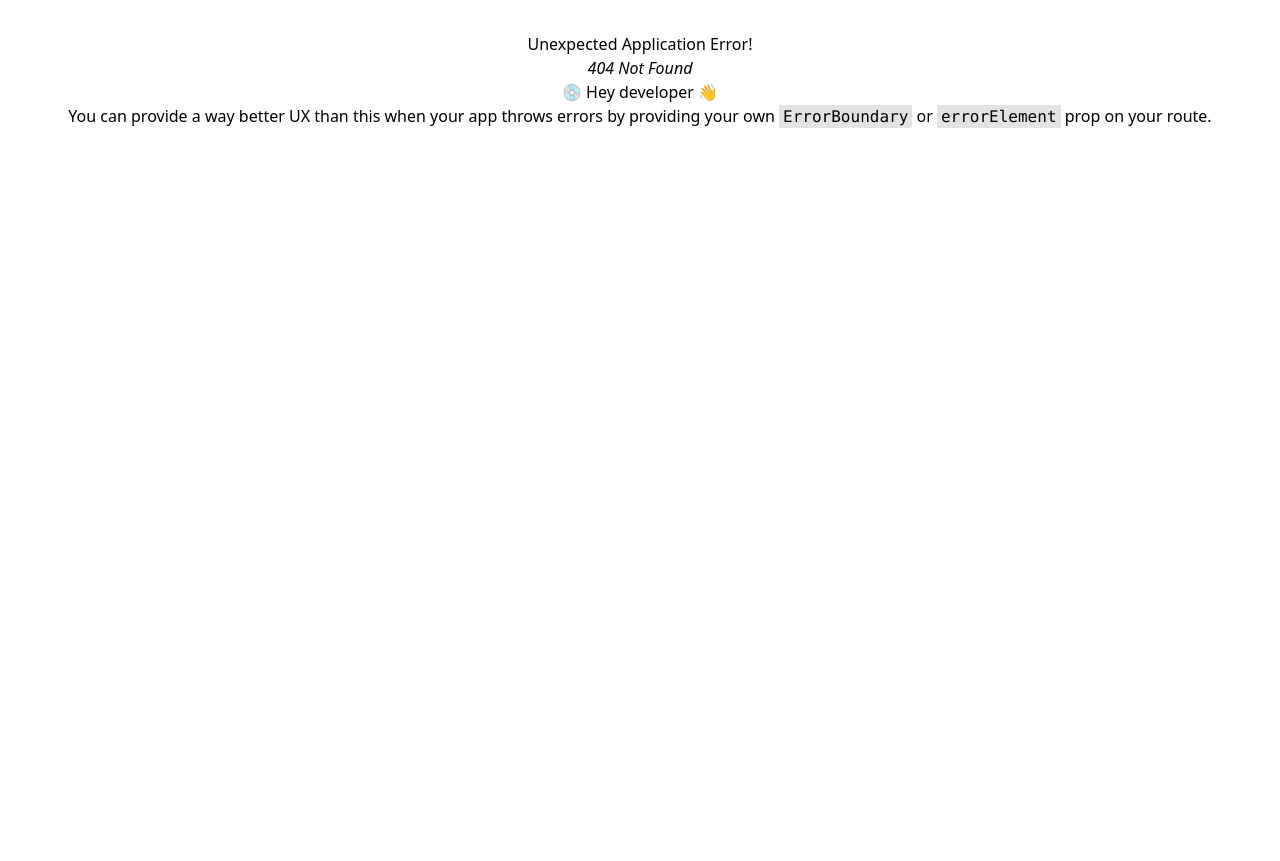
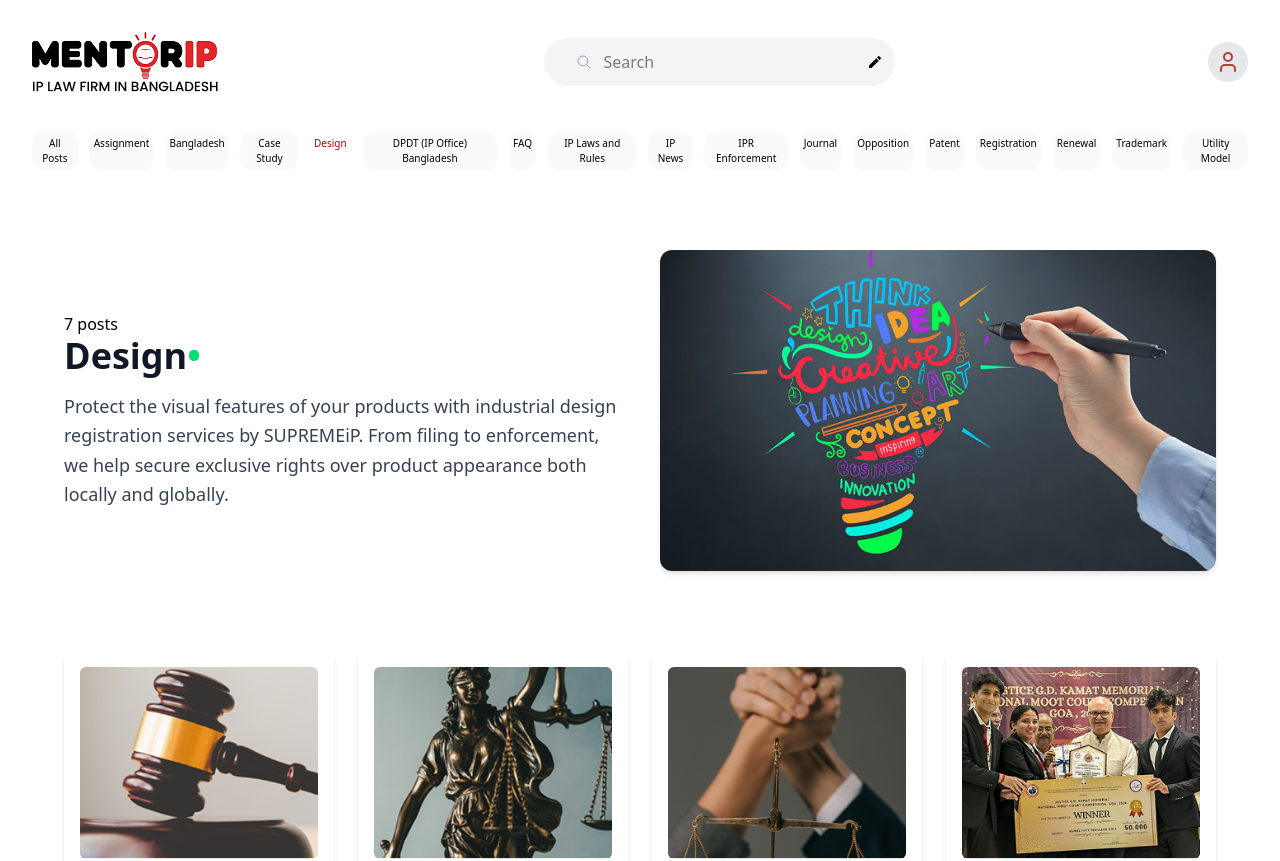
Before and after one commit to Wasifa-Tahsin/MentorIP, a React (Vite) app: page /design in a window 1280 px wide. Before the commit this address had no page. Shown: the top 861 px of the page. Before the commit the page ends 800 px from the top, so only its background shows below. Built offline with nearby package versions, Linux system fonts and the light colour scheme.

Commit message:
practice

```diff
--- /dev/null
+++ b/src/Components/AllPAges.jsx/CaseStudy.jsx
@@ -0,0 +1,67 @@
+import React from 'react';
+import caseStudyImg from '../../assets/image/caseStudy.png'
+
+import image1 from '../../assets/image/image box.png';
+import image2 from '../../assets/image/image box (6).png';
+import image3 from '../../assets/image/image box (11).png';
+import image4 from '../../assets/image/image box (4).png';
+import image5 from '../../assets/image/image box (10).png';
+import image6 from '../../assets/image/image box (2).png';
+import DesignPage from '../Pages/DesignPage';
+
+const CaseStudy = () => {
+     const cards = [
+                { image: image1, title: 'Trademark Basics', author: 'MENTORIP', location: 'Dhaka', date: '2025-10-27', category: ["Trademark", "Bangladesh"] },
+                { image: image2, title: 'Filing Process', author: 'MENTORIP', location: 'Chittagong', date: '2025-10-26', category: ["Trademark", "Bangladesh"] },
+                { image: image3, title: 'Opposition Guide', author: 'MENTORIP', location: 'Khulna', date: '2025-10-25', category: ["Trademark", "Bangladesh"] },
+                { image: image4, title: 'Renewal Tips', author: 'MENTORIP', location: 'Sylhet', date: '2025-10-24', category: ["Trademark", "Bangladesh"] },
+                { image: image5, title: 'Renewal Tips', author: 'MENTORIP', location: 'Sylhet', date: '2025-10-24', category: ["Trademark", "Bangladesh"] },
+                { image: image6, title: 'Renewal Tips', author: 'MENTORIP', location: 'Sylhet', date: '2025-10-24', category: ["Trademark", "Bangladesh"] },
+              ];
+
+    return (
+        <section className="container mx-auto px-4 sm:px-6 lg:px-8 mt-20 mb-20">
+      <div className="flex flex-col md:flex-row justify-between items-center gap-10">
+
+        {/* Left Text Section */}
+        <div className="text-left w-full md:w-1/2">
+        <span>6 posts</span>
+          <h2 className="text-2xl sm:text-3xl md:text-4xl font-bold mb-4 text-gray-900">
+            Case Study<span className="text-green-400">•</span>
+          </h2>
+          <p className="text-gray-700 text-[15px] sm:text-[17px] md:text-[18px] leading-relaxed">
+           Explore real-world IP success stories handled by SUPREMEiP — from
+trademark victories to patent enforcement cases in Bangladesh
+and beyond. Our case studies offer insight into legal strategy,
+results, and best practices.
+          </p>
+        </div>
+
+        {/* Right Image Section */}
+        <div className="w-full md:w-1/2 flex justify-center md:justify-end">
+          <img
+            src={caseStudyImg}
+            alt="Assignment"
+            className="rounded-xl w-full sm:w-[90%] md:w-[500px] lg:w-[650px] h-auto object-cover shadow-md"
+          />
+        </div>
+
+      </div>
+
+<div>
+
+
+      {/* Card Section */}
+      <div className="grid grid-cols-1 sm:grid-cols-2 md:grid-cols-3 lg:grid-cols-4 gap-6 mt-20">
+        {cards.map((card, idx) => (
+          <DesignPage key={idx} {...card} />
+        ))}
+      </div>
+</div>
+
+
+    </section>
+    );
+};
+
+export default CaseStudy;
--- /dev/null
+++ b/src/Components/AllPAges.jsx/designPage.jsx
@@ -0,0 +1,70 @@
+import React from 'react';
+import designImg from '../../assets/image/design.png'
+
+import image1 from '../../assets/image/image box (5).png';
+import image2 from '../../assets/image/image box (6).png';
+import image3 from '../../assets/image/image box (11).png';
+import image4 from '../../assets/image/image box (4).png';
+import image5 from '../../assets/image/image box (10).png';
+import image6 from '../../assets/image/image box (2).png';
+import image7 from '../../assets/image/image box.png';
+import DesignPage from '../Pages/DesignPage';
+
+const designPage = () => {
+
+     const cards = [
+                    { image: image1, title: 'Trademark Basics', author: 'MENTORIP', location: 'Dhaka', date: '2025-10-27', category: ["Trademark", "Bangladesh"] },
+                    { image: image2, title: 'Filing Process', author: 'MENTORIP', location: 'Chittagong', date: '2025-10-26', category: ["Trademark", "Bangladesh"] },
+                    { image: image3, title: 'Opposition Guide', author: 'MENTORIP', location: 'Khulna', date: '2025-10-25', category: ["Trademark", "Bangladesh"] },
+                    { image: image4, title: 'Renewal Tips', author: 'MENTORIP', location: 'Sylhet', date: '2025-10-24', category: ["Trademark", "Bangladesh"] },
+                    { image: image5, title: 'Renewal Tips', author: 'MENTORIP', location: 'Sylhet', date: '2025-10-24', category: ["Trademark", "Bangladesh"] },
+                    { image: image6, title: 'Renewal Tips', author: 'MENTORIP', location: 'Sylhet', date: '2025-10-24', category: ["Trademark", "Bangladesh"] },
+                    { image: image7, title: 'Renewal Tips', author: 'MENTORIP', location: 'Sylhet', date: '2025-10-24', category: ["Trademark", "Bangladesh"] },
+                  ];
+
+    return (
+         <section className="container mx-auto px-4 sm:px-6 lg:px-8 mt-20 mb-20">
+      <div className="flex flex-col md:flex-row justify-between items-center gap-10">
+
+        {/* Left Text Section */}
+        <div className="text-left w-full md:w-1/2">
+        <span>7 posts</span>
+          <h2 className="text-2xl sm:text-3xl md:text-4xl font-bold mb-4 text-gray-900">
+            Design<span className="text-green-400">•</span>
+          </h2>
+          <p className="text-gray-700 text-[15px] sm:text-[17px] md:text-[18px] leading-relaxed">
+           Protect the visual features of your products with industrial design
+registration services by SUPREMEiP. From filing to enforcement,
+we help secure exclusive rights over product appearance both
+locally and globally.
+          </p>
+        </div>
+
+        {/* Right Image Section */}
+        <div className="w-full md:w-1/2 flex justify-center md:justify-end">
+          <img
+            src={designImg}
+            alt="Assignment"
+            className="rounded-xl w-full sm:w-[90%] md:w-[500px] lg:w-[650px] h-auto object-cover shadow-md"
+          />
+        </div>
+
+      </div>
+
+<div>
+
+
+      {/* Card Section */}
+      <div className="grid grid-cols-1 sm:grid-cols-2 md:grid-cols-3 lg:grid-cols-4 gap-6 mt-20">
+        {cards.map((card, idx) => (
+          <DesignPage key={idx} {...card} />
+        ))}
+      </div>
+</div>
+
+
+    </section>
+    );
+};
+
+export default designPage;
--- a/src/Components/Tabs/Tab.jsx
+++ b/src/Components/Tabs/Tab.jsx
@@ -39,10 +39,10 @@
                 </NavLink>
 
                 <NavLink
-                  to='/case-study'
+                  to='/caseStudy'
                   className={({ isActive }) =>
                     `px-1 py-1 rounded-xl cursor-pointer ${
-                      isActive ? 'bg-purple-500 text-white' : 'bg-gray-50 hover:bg-purple-500 hover:text-white'
+                      isActive ? 'text-red-700' : 'bg-gray-50 hover:bg-purple-500 hover:text-white'
                     }`
                   }
                 >
@@ -53,7 +53,7 @@
                   to='/design'
                   className={({ isActive }) =>
                     `px-1 py-1 rounded-xl cursor-pointer ${
-                      isActive ? 'bg-purple-500 text-white' : 'bg-gray-50 hover:bg-purple-500 hover:text-white'
+                      isActive ? 'text-red-700' : 'bg-gray-50 hover:bg-purple-500 hover:text-white'
                     }`
                   }
                 >
--- a/src/main.jsx
+++ b/src/main.jsx
@@ -14,6 +14,8 @@
 import ForgetPassword from "./Components/Account/ForgetPassword.jsx";
 import Register from "./Components/Account/Register.jsx";
 import BangladeshPage from "./Components/AllPAges.jsx/BangladeshPage.jsx";
+import CaseStudy from "./Components/AllPAges.jsx/CaseStudy.jsx";
+import designPage from "./Components/AllPAges.jsx/designPage.jsx";
 
 const router = createBrowserRouter([
   {
@@ -40,8 +42,16 @@
         Component:AssignmentPage
       },
       {
+        path:'/caseStudy',
+        Component:CaseStudy
+      },
+      {
         path:'/bangladesh',
         Component:BangladeshPage
+      },
+      {
+        path:'/design',
+        Component:designPage
       },
     ],
   },
```
Also changed, not shown: src/assets/image/caseStudy.png (added), src/assets/image/design.png (added).
